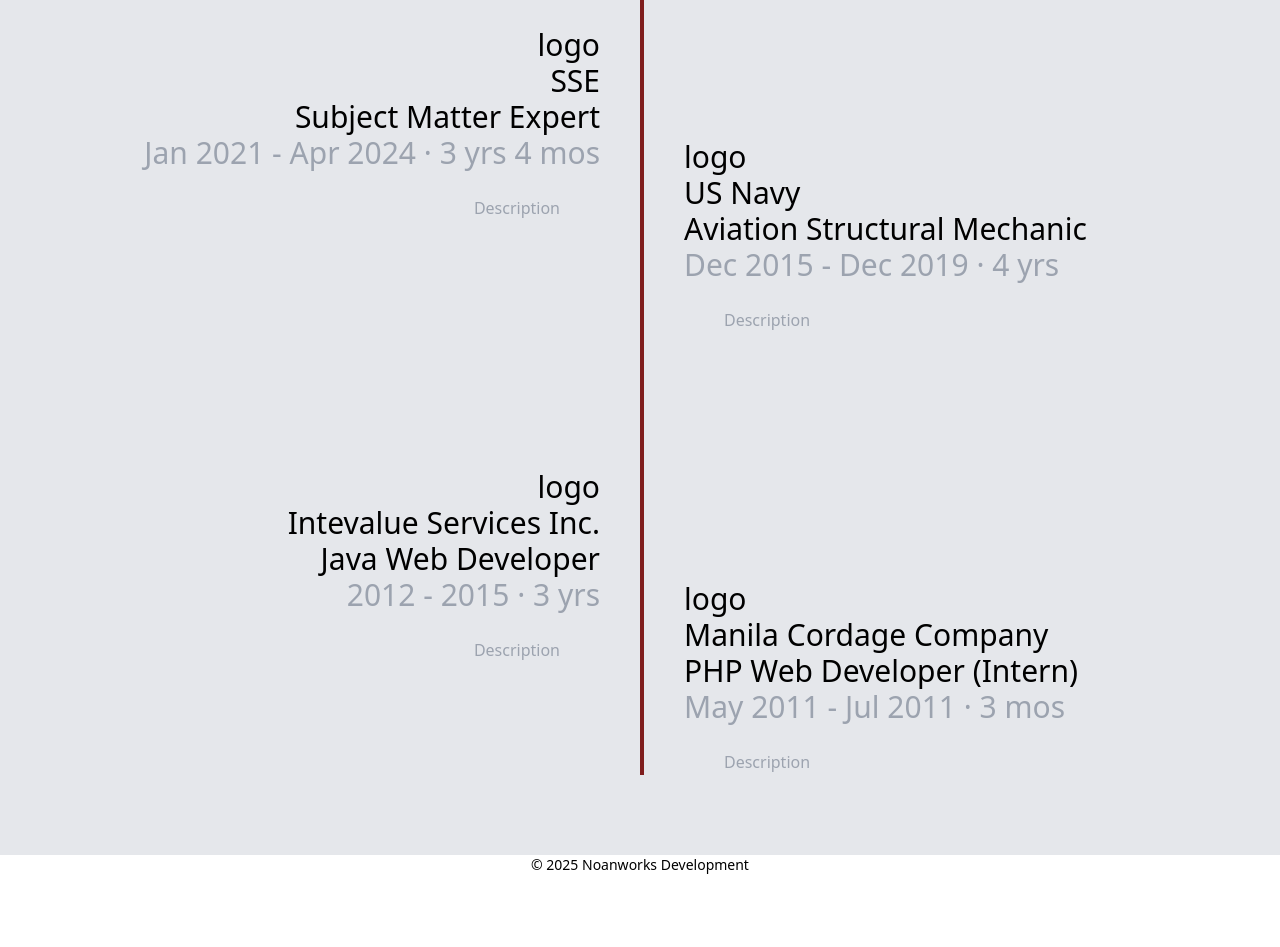
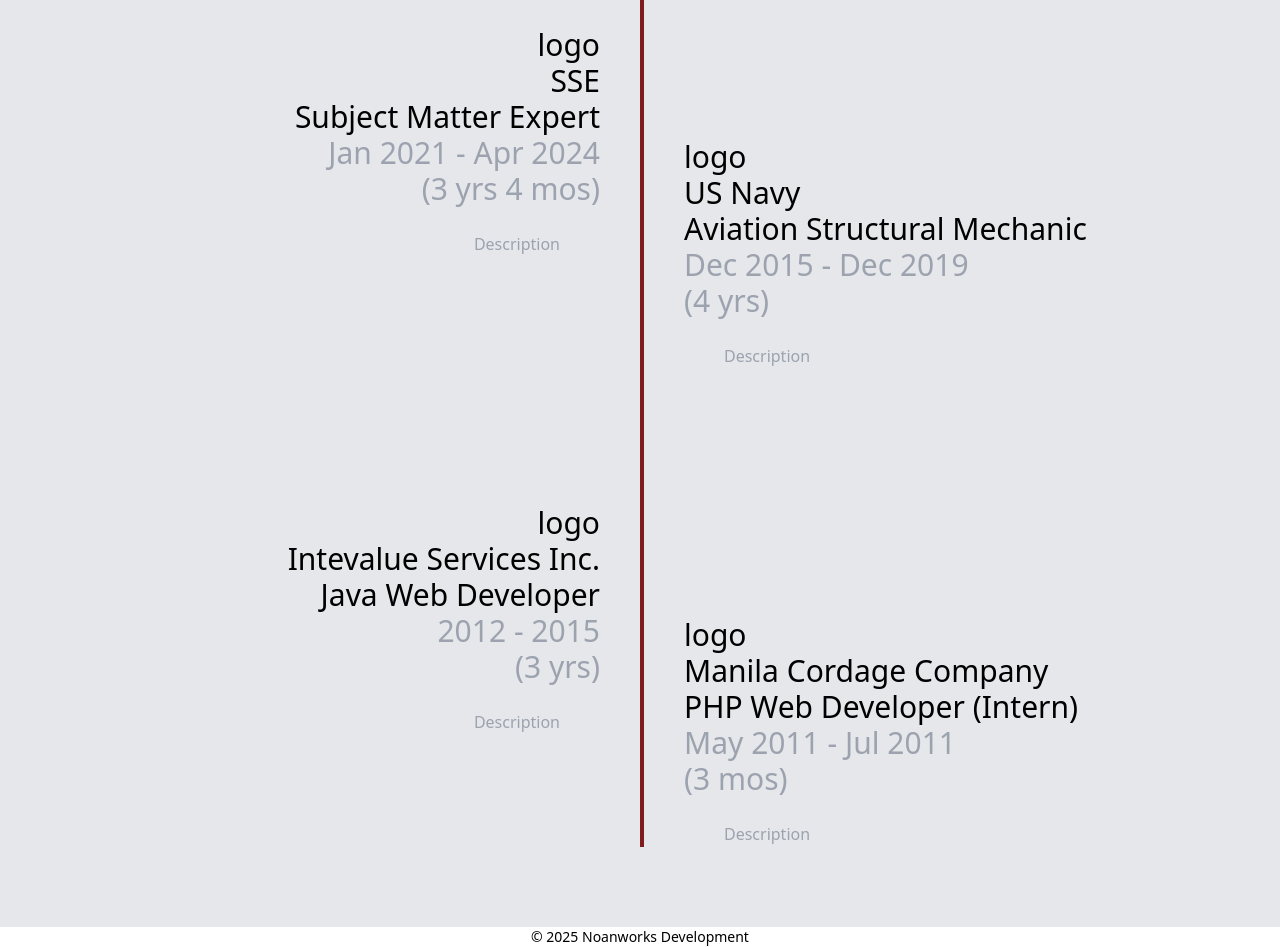
Before and after one commit to akosinoan/portfolio, a React (Vite) app: page / in a window 1280 px wide. Shown: the part 2480-3427 px from the top of the page. Before the commit the page ends 3355 px from the top, so only its background shows below. Built offline with nearby package versions, Linux system fonts and the light colour scheme.

Commit message:
fixed workexp border

```diff
--- a/src/components/WorkHistory.jsx
+++ b/src/components/WorkHistory.jsx
@@ -11,10 +11,10 @@
 
     //Work Experience Data
     const workExperiences = [
-        {name:"SSE", position:"Subject Matter Expert" ,date:"Jan 2021 - Apr 2024 · 3 yrs 4 mos", desc: "Description"},
-        {name:"US Navy", position:"Aviation Structural Mechanic" ,date:"Dec 2015 - Dec 2019 · 4 yrs", desc: "Description"},
-        {name:"Intevalue Services Inc.", position:"Java Web Developer" ,date:"2012 - 2015 · 3 yrs", desc: "Description"},
-        {name:"Manila Cordage Company", position:"PHP Web Developer (Intern)" ,date:"May 2011 - Jul 2011 · 3 mos", desc: "Description"},
+        {name:"SSE", position:"Subject Matter Expert" ,date:"Jan 2021 - Apr 2024", duration:"3 yrs 4 mos", desc: "Description"},
+        {name:"US Navy", position:"Aviation Structural Mechanic" ,date:"Dec 2015 - Dec 2019", duration:"4 yrs", desc: "Description"},
+        {name:"Intevalue Services Inc.", position:"Java Web Developer" ,date:"2012 - 2015 ", duration:"3 yrs", desc: "Description"},
+        {name:"Manila Cordage Company", position:"PHP Web Developer (Intern)" ,date:"May 2011 - Jul 2011 ", duration:"3 mos", desc: "Description"},
 
     ];
 
@@ -31,7 +31,7 @@
             <div ref={ref2} className={`relative ${(isVisible2 ? "animate-fadeLeftToRight" : "opacity-0")} `} >
                 <ol  className={` lg:list-none sm:list-disc lg:grid lg:grid-cols-2 sm:flex sm:flex-col px-10  py-16 sm:py-20 items-center`}>
 
-                {workExperiences.map((workExperience,index) => <WorkExperience key={index} index={index} name={workExperience.name} position={workExperience.position} date={workExperience.date} desc={workExperience.desc} />)}
+                {workExperiences.map((workExperience,index) => <WorkExperience key={index} index={index} name={workExperience.name} position={workExperience.position} date={workExperience.date} desc={workExperience.desc }   duration={workExperience.duration} />)}
 
 
                     {/* <li ref={ref2} className={ `lg:w-[40%] lg:mt-28 text-center  lg:text-leftrelative  ${(isVisible2 ? "animate-fadeLeftToRight" : "opacity-0")} `}>
@@ -65,7 +65,7 @@
 
     const isEven = props.index % 2 == 0;
     return (
-        <li className={ `px-10 border-red-900 lg:w-auto sm:w-1/2  sm:border-l-4  text-left ${isEven ? 'lg:border-r-0 lg:text-right lg:border-0' : 'lg:border-l-4'} `}>
+        <li className={ `px-10 border-red-900 lg:w-auto sm:w-1/2  border-l-4  text-left ${isEven ? 'lg:border-r-0 lg:text-right lg:border-0' : 'lg:border-l-4'} `}>
             <h4 className={`pt-6 ${isEven ? '' : 'lg:mt-56'} font-header text-xl font-medium text-black sm:text-2xl lg:text-3xl`}>
                 {props.logo || 'logo'}
             </h4>
@@ -79,6 +79,9 @@
             <h3 className={` pt-0 font-header text-xl font-medium text-gray-400 sm:text-2xl lg:text-3xl`}>
                 {props.date}
             </h3>
+            <h3 className={` pt-0 font-header text-xl font-medium text-gray-400 sm:text-2xl lg:text-3xl`}>
+                {`(${props.duration})`}
+            </h3>
             <p className=" pt-6 px-10 font-body leading-relaxed text-gray-400 ">
                 {props.desc}
             </p>
```
